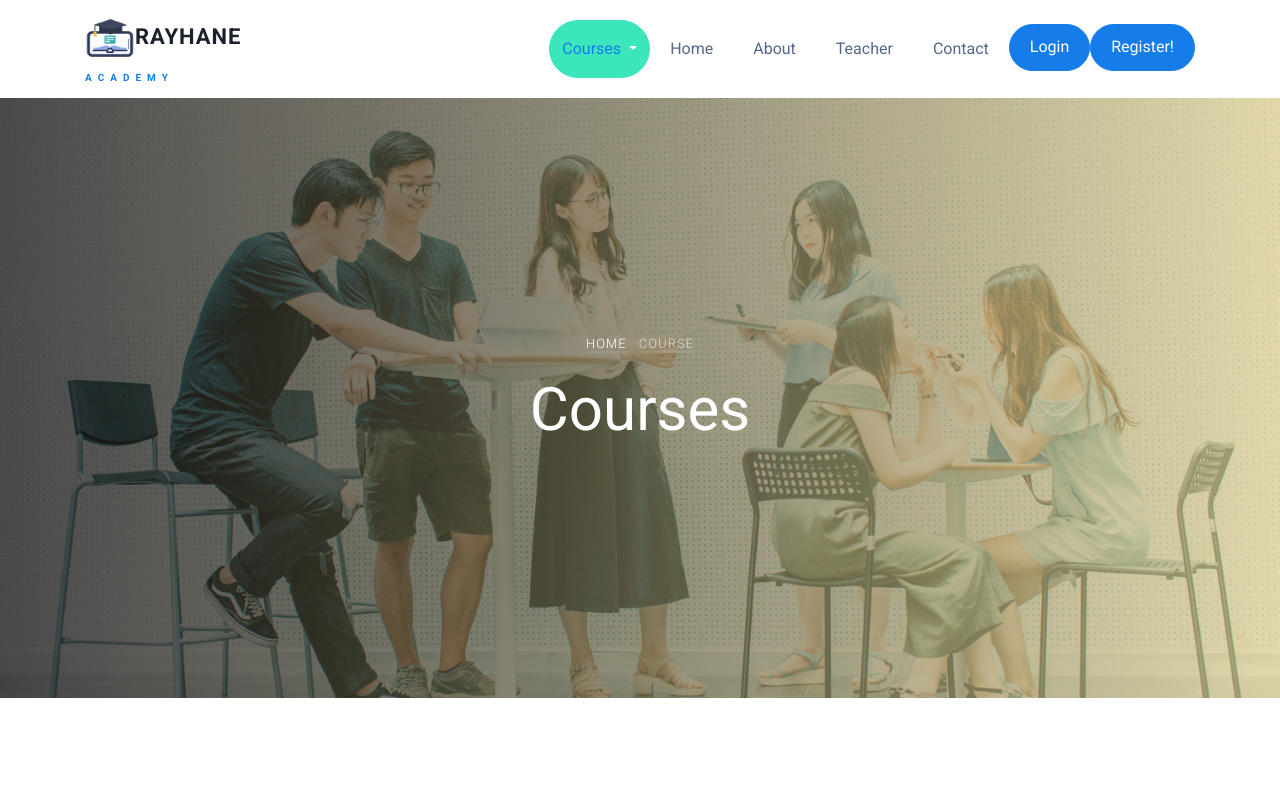
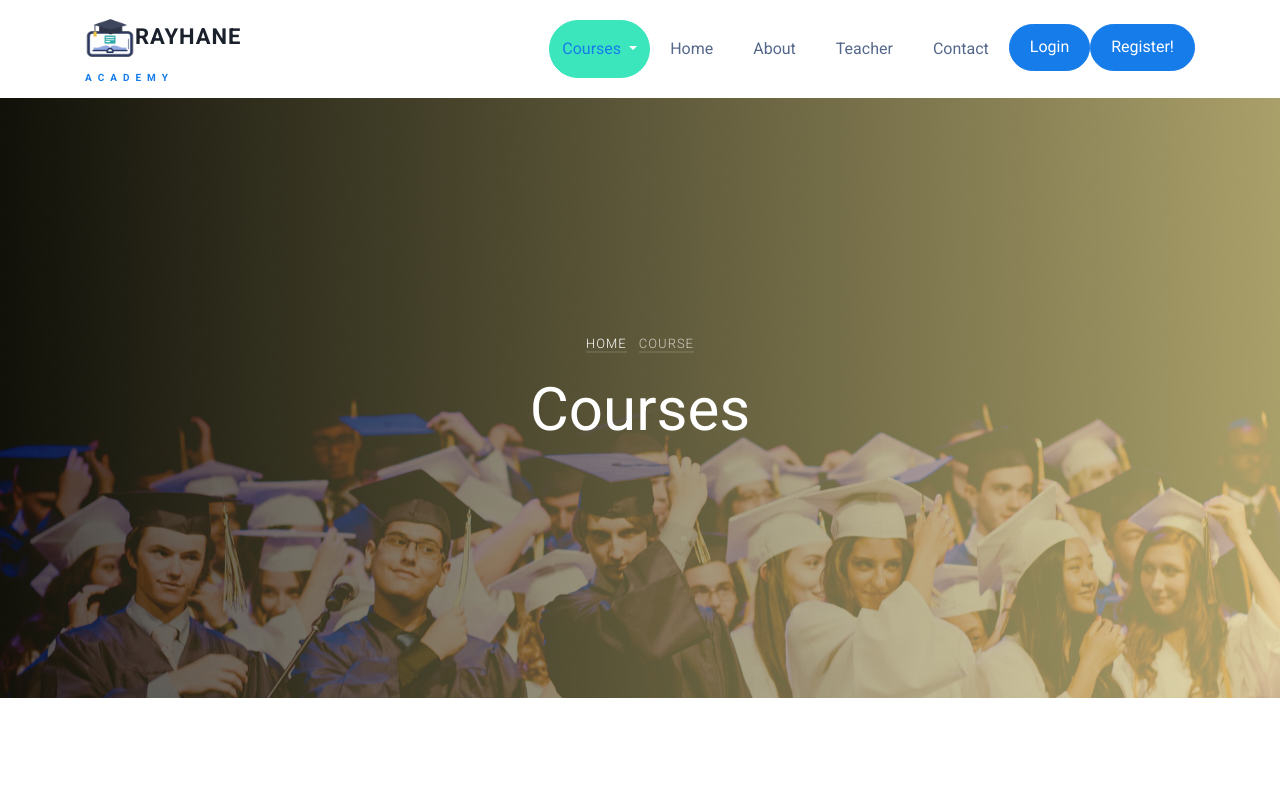
Before and after one commit to rayhanebousnina/E-learning, a plain HTML site: page course.html in a window 1280 px wide. Shown: the top 800 px of the page. Drawn offline with Linux system fonts and the light colour scheme; some packages are replaced by stand-ins of ours; no server answers; files whose address does not match are found by name.

Commit message:
photo page course changed

```diff
--- a/course.html
+++ b/course.html
@@ -63,7 +63,7 @@
   </nav>
     <!-- END nav -->
 
-    <div class="hero-wrap hero-wrap-2" style="background-image: url('images/bg_2.jpg'); background-attachment:fixed;">
+    <div class="hero-wrap hero-wrap-2" style="background-image: url('images/bg_4.jpg'); background-attachment:fixed;">
       <div class="overlay"></div>
       <div class="container">
         <div class="row no-gutters slider-text align-items-center justify-content-center" data-scrollax-parent="true">
```
Also changed, not shown: images/Comment gagner de l’argent en ligne avec le marketing d’affiliation _ La Tranchée.jpg (added).
